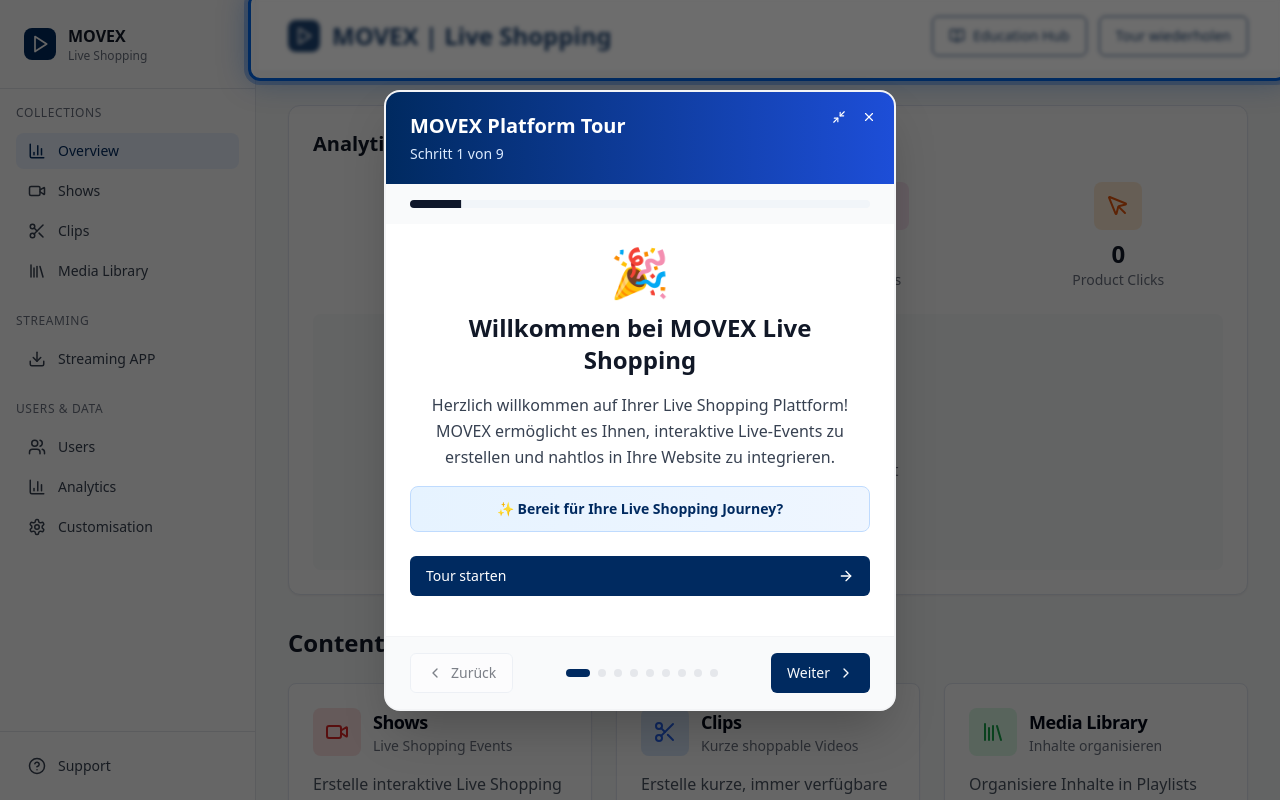
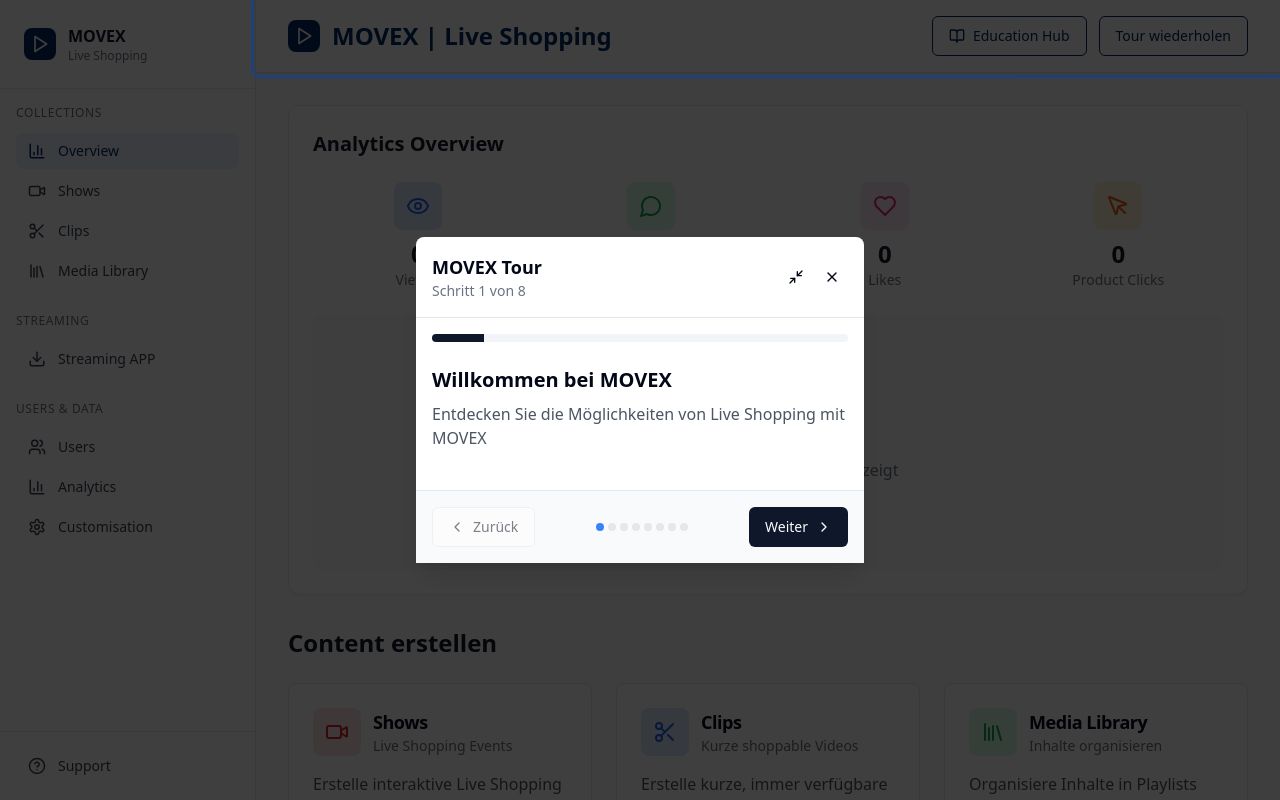
Before and after one commit to DenizD/movex-quickstart-wizard, a React (Vite) app: page / in a window 1280 px wide. Shown: the top 800 px of the page. Built offline with nearby package versions, Linux system fonts and the light colour scheme.

Commit message:
Fix: Apply MOVEX design and content from screenshots
Refactored the Dashboard and OnboardingWizard components to fully match the MOVEX design and content as shown in the provided screenshots. This includes visual elements, layout, and step-by-step content.

```diff
--- a/src/components/OnboardingWizard.tsx
+++ b/src/components/OnboardingWizard.tsx
@@ -2,7 +2,7 @@
 import React, { useState, useEffect } from 'react';
 import { Button } from '@/components/ui/button';
 import { Progress } from '@/components/ui/progress';
-import { ChevronLeft, ChevronRight, X, Minimize2, Maximize2, ArrowRight } from 'lucide-react';
+import { ChevronLeft, ChevronRight, X, Minimize2, Maximize2 } from 'lucide-react';
 
 interface HighlightBoxProps {
   targetSelector: string;
@@ -28,19 +28,15 @@ const HighlightBox: React.FC<HighlightBoxProps> = ({ targetSelector, isActive })
 
   return (
     <>
-      <div className="fixed inset-0 bg-black/60 z-40 pointer-events-none" />
+      <div className="fixed inset-0 bg-black/50 z-40" />
       <div
-        className="fixed z-50 pointer-events-none"
+        className="fixed z-50 pointer-events-none border-2 border-blue-500 rounded-lg"
         style={{
-          top: rect.top - 8,
-          left: rect.left - 8,
-          width: rect.width + 16,
-          height: rect.height + 16,
-          border: '3px solid #002A60',
-          borderRadius: '12px',
-          boxShadow: '0 0 0 4px rgba(0, 42, 96, 0.3), 0 0 30px rgba(0, 42, 96, 0.4)',
-          background: 'rgba(255, 255, 255, 0.05)',
-          backdropFilter: 'blur(2px)'
+          top: rect.top - 4,
+          left: rect.left - 4,
+          width: rect.width + 8,
+          height: rect.height + 8,
+          boxShadow: '0 0 0 2px rgba(59, 130, 246, 0.5)'
         }}
       />
     </>
@@ -49,117 +45,59 @@ const HighlightBox: React.FC<HighlightBoxProps> = ({ targetSelector, isActive })
 
 interface OnboardingStep {
   id: number;
-  emoji: string;
   title: string;
-  content: string;
-  tip?: string;
-  highlight?: string;
+  description: string;
   targetSelector?: string;
-  links?: Array<{
-    text: string;
-    action: string;
-    type: 'primary' | 'secondary';
-  }>;
 }
 
 const onboardingSteps: OnboardingStep[] = [
   {
     id: 1,
-    emoji: '🎉',
-    title: 'Willkommen bei MOVEX Live Shopping',
-    content: 'Herzlich willkommen auf Ihrer Live Shopping Plattform! MOVEX ermöglicht es Ihnen, interaktive Live-Events zu erstellen und nahtlos in Ihre Website zu integrieren.',
-    highlight: 'Bereit für Ihre Live Shopping Journey?',
-    targetSelector: '[data-onboarding="overview-header"]',
-    links: [
-      { text: 'Tour starten', action: 'next', type: 'primary' }
-    ]
+    title: 'Willkommen bei MOVEX',
+    description: 'Entdecken Sie die Möglichkeiten von Live Shopping mit MOVEX',
+    targetSelector: '[data-onboarding="overview-header"]'
   },
   {
     id: 2,
-    emoji: '📊',
-    title: 'Analytics Dashboard',
-    content: 'Hier sehen Sie Ihre wichtigsten Kennzahlen auf einen Blick: Viewer, Chat-Nachrichten, Likes und Produkt-Klicks in Echtzeit.',
-    tip: 'Die Analytics helfen Ihnen dabei, den Erfolg Ihrer Shows zu messen und zu optimieren',
-    targetSelector: '[data-onboarding="analytics-chart"]',
-    links: [
-      { text: 'Verstanden!', action: 'next', type: 'primary' }
-    ]
+    title: 'Dashboard Übersicht',
+    description: 'Hier sehen Sie alle wichtigen Kennzahlen auf einen Blick',
+    targetSelector: '[data-onboarding="analytics-chart"]'
   },
   {
     id: 3,
-    emoji: '🎬',
-    title: 'Content erstellen',
-    content: 'In diesem Bereich können Sie neue Shows, Clips und Media Libraries erstellen. Jeder Content-Typ hat seinen eigenen Zweck und Einsatzbereich.',
-    tip: 'Shows sind live, Clips sind kurz und immer verfügbar, Media Libraries organisieren Ihre Inhalte',
-    targetSelector: '[data-onboarding="content-creation"]',
-    links: [
-      { text: 'Weiter erkunden', action: 'next', type: 'primary' }
-    ]
+    title: 'Content Management',
+    description: 'Erstellen und verwalten Sie Ihre Live Shopping Inhalte',
+    targetSelector: '[data-onboarding="content-creation"]'
   },
   {
     id: 4,
-    emoji: '📺',
-    title: 'Live Shows verwalten',
-    content: 'Shows sind Ihre Live Shopping Events. Hier können Sie sie erstellen, planen und verwalten. Perfekt für Produktlaunches und interaktive Verkaufsevents.',
-    tip: 'Live Shows erzielen die höchsten Engagement-Raten und Conversion-Rates',
-    targetSelector: '[data-onboarding="shows"]',
-    links: [
-      { text: 'Show erstellen', action: 'navigate', type: 'primary' }
-    ]
+    title: 'Live Shows',
+    description: 'Starten Sie interaktive Live Shopping Events',
+    targetSelector: '[data-onboarding="shows"]'
   },
   {
     id: 5,
-    emoji: '✂️',
-    title: 'Clips für Evergreen Content',
-    content: 'Clips sind kurze shoppable Videos, die dauerhaft auf Ihrer Website verfügbar sind. Sie eignen sich perfekt für Produktpräsentationen und erzielen hohe Conversion-Raten.',
-    tip: 'Clips können überall eingebettet werden und arbeiten 24/7 für Sie',
-    targetSelector: '[data-onboarding="clips"]',
-    links: [
-      { text: 'Clip erstellen', action: 'navigate', type: 'primary' }
-    ]
+    title: 'Video Clips',
+    description: 'Erstellen Sie kurze, wiederverwendbare Shopping Videos',
+    targetSelector: '[data-onboarding="clips"]'
   },
   {
     id: 6,
-    emoji: '📚',
-    title: 'Media Library Organisation',
-    content: 'Die Media Library organisiert all Ihre Inhalte in strukturierten Playlists. Mit erweiterten Filter- und Suchfunktionen behalten Sie immer den Überblick.',
-    tip: 'Erstellen Sie thematische Playlists für bessere Organisation und einfacheres Auffinden',
-    targetSelector: '[data-onboarding="media-library"]',
-    links: [
-      { text: 'Library erkunden', action: 'navigate', type: 'primary' }
-    ]
+    title: 'Media Library',
+    description: 'Organisieren Sie Ihre Medien in übersichtlichen Bibliotheken',
+    targetSelector: '[data-onboarding="media-library"]'
   },
   {
     id: 7,
-    emoji: '👥',
-    title: 'Team-Verwaltung',
-    content: 'Hier können Sie Teammitglieder einladen und Rollen wie Admin, Host oder Moderator vergeben. Perfekte Zusammenarbeit für erfolgreiche Live Shopping Events.',
-    tip: 'Eine gute Team-Organisation ist der Schlüssel für erfolgreiche Live Shopping Events',
-    targetSelector: '[data-onboarding="users"]',
-    links: [
-      { text: 'Team verwalten', action: 'navigate', type: 'primary' }
-    ]
+    title: 'Team Verwaltung',
+    description: 'Verwalten Sie Teammitglieder und deren Berechtigungen',
+    targetSelector: '[data-onboarding="users"]'
   },
   {
     id: 8,
-    emoji: '📈',
-    title: 'Detaillierte Analytics',
-    content: 'Im Analytics-Bereich erhalten Sie tiefe Einblicke in Performance-Metriken, Conversion-Funnels und Viewer-Verhalten für datenbasierte Optimierungen.',
-    tip: 'Nutzen Sie die Daten für kontinuierliche Verbesserungen Ihrer Shows und Clips',
-    targetSelector: '[data-onboarding="analytics"]',
-    links: [
-      { text: 'Analytics öffnen', action: 'navigate', type: 'primary' }
-    ]
-  },
-  {
-    id: 9,
-    emoji: '🚀',
-    title: 'Bereit für Live Shopping!',
-    content: 'Perfekt! Sie kennen jetzt alle wichtigen Bereiche der MOVEX Plattform. Starten Sie mit Ihrer ersten Show oder erkunden Sie die Features weiter.',
-    highlight: 'Viel Erfolg beim Live Shopping!',
-    links: [
-      { text: 'Plattform nutzen', action: 'complete', type: 'primary' }
-    ]
+    title: 'Analytics',
+    description: 'Analysieren Sie die Performance Ihrer Live Shopping Events',
+    targetSelector: '[data-onboarding="analytics"]'
   }
 ];
 
@@ -175,6 +113,8 @@ const OnboardingWizard: React.FC<OnboardingWizardProps> = ({ onComplete }) => {
   const handleNext = () => {
     if (currentStep < onboardingSteps.length - 1) {
       setCurrentStep(currentStep + 1);
+    } else {
+      handleComplete();
     }
   };
 
@@ -190,38 +130,6 @@ const OnboardingWizard: React.FC<OnboardingWizardProps> = ({ onComplete }) => {
     setTimeout(() => {
       onComplete();
     }, 300);
-  };
-
-  const handleNavigate = () => {
-    const routes = {
-      4: '/shows',
-      5: '/clips',
-      6: '/media-library',
-      7: '/users',
-      8: '/analytics'
-    };
-
-    const route = routes[currentStep as keyof typeof routes];
-    if (route) {
-      window.location.href = route;
-    }
-    handleNext();
-  };
-
-  const handleAction = (action: string) => {
-    switch (action) {
-      case 'next':
-        handleNext();
-        break;
-      case 'navigate':
-        handleNavigate();
-        break;
-      case 'complete':
-        handleComplete();
-        break;
-      default:
-        break;
-    }
   };
 
   const handleSkip = () => {
@@ -246,19 +154,14 @@ const OnboardingWizard: React.FC<OnboardingWizardProps> = ({ onComplete }) => {
       />
 
       {isMinimized && (
-        <div className="fixed bottom-6 right-6 z-50">
-          <div className="bg-white border-2 border-movex-blue rounded-xl shadow-xl p-4 flex items-center gap-3 cursor-pointer hover:shadow-2xl transition-all max-w-xs">
-            <div className="text-2xl">{currentStepData.emoji}</div>
-            <div className="flex-1">
-              <h4 className="font-semibold text-movex-blue text-sm">MOVEX Platform Tour</h4>
-              <p className="text-xs text-gray-600">Schritt {currentStep + 1} von {onboardingSteps.length}</p>
-            </div>
-            <div className="flex gap-1">
+        <div className="fixed bottom-4 right-4 z-50">
+          <div className="bg-white rounded-lg shadow-lg p-3 flex items-center gap-2 border">
+            <div className="text-sm font-medium">MOVEX Tour</div>
             <Button
               size="sm"
               variant="ghost"
               onClick={handleMinimize}
-                className="h-7 w-7 p-0 hover:bg-movex-light"
+              className="h-6 w-6 p-0"
             >
               <Maximize2 size={12} />
             </Button>
@@ -266,112 +169,73 @@ const OnboardingWizard: React.FC<OnboardingWizardProps> = ({ onComplete }) => {
               size="sm"
               variant="ghost"
               onClick={handleSkip}
-                className="h-7 w-7 p-0 hover:bg-gray-100"
+              className="h-6 w-6 p-0"
             >
               <X size={12} />
             </Button>
           </div>
         </div>
-        </div>
       )}
 
       {!isMinimized && (
-        <div className="fixed inset-0 z-50 flex items-center justify-center p-4">
-          <div className="relative bg-white rounded-2xl shadow-2xl w-full max-w-lg mx-4 max-h-[90vh] overflow-hidden border-2 border-gray-100">
-            {/* Header mit MOVEX Styling */}
-            <div className="relative px-6 py-5 bg-gradient-to-r from-movex-blue to-blue-700 text-white">
-              <div className="absolute top-3 right-3 flex gap-1">
-                <button
+        <div className="fixed inset-0 z-50 flex items-center justify-center p-4 bg-black/50">
+          <div className="bg-white rounded-lg shadow-xl w-full max-w-md mx-4">
+            {/* Header */}
+            <div className="flex items-center justify-between p-4 border-b">
+              <div>
+                <h3 className="text-lg font-semibold">MOVEX Tour</h3>
+                <p className="text-sm text-gray-500">Schritt {currentStep + 1} von {onboardingSteps.length}</p>
+              </div>
+              <div className="flex gap-1">
+                <Button
+                  size="sm"
+                  variant="ghost"
                   onClick={handleMinimize}
-                  className="p-1.5 hover:bg-white/10 rounded-lg transition-colors"
+                  className="h-8 w-8 p-0"
                 >
-                  <Minimize2 size={14} className="text-white" />
-                </button>
-                <button
+                  <Minimize2 size={16} />
+                </Button>
+                <Button
+                  size="sm"
+                  variant="ghost"
                   onClick={handleSkip}
-                  className="p-1.5 hover:bg-white/10 rounded-lg transition-colors"
+                  className="h-8 w-8 p-0"
                 >
-                  <X size={14} className="text-white" />
-                </button>
-              </div>
-              <div className="pr-16">
-                <h2 className="text-xl font-bold">MOVEX Platform Tour</h2>
-                <p className="text-sm text-blue-100 mt-1">Schritt {currentStep + 1} von {onboardingSteps.length}</p>
+                  <X size={16} />
+                </Button>
               </div>
             </div>
 
-            {/* Progress Bar */}
-            <div className="px-6 py-4 bg-gray-50">
+            {/* Progress */}
+            <div className="p-4 pb-2">
               <Progress value={progress} className="h-2" />
             </div>
 
             {/* Content */}
-            <div className="px-6 py-6">
-              <div className="text-center mb-6">
-                <div className="text-5xl mb-4">
-                  {currentStepData.emoji}
-                </div>
-                <h3 className="text-2xl font-bold text-gray-900 mb-4">
-                  {currentStepData.title}
-                </h3>
-                <p className="text-gray-700 leading-relaxed mb-4">
-                  {currentStepData.content}
-                </p>
-
-                {currentStepData.tip && (
-                  <div className="text-sm text-movex-blue bg-movex-light px-4 py-3 rounded-lg mb-4 border border-blue-200">
-                    <span className="font-semibold">💡 Tipp:</span> {currentStepData.tip}
-                  </div>
-                )}
-
-                {currentStepData.highlight && (
-                  <div className="text-movex-blue font-semibold bg-gradient-to-r from-movex-light to-blue-50 px-4 py-3 rounded-lg text-sm border border-blue-200">
-                    ✨ {currentStepData.highlight}
-                  </div>
-                )}
+            <div className="p-4">
+              <h4 className="text-xl font-semibold mb-2">{currentStepData.title}</h4>
+              <p className="text-gray-600 mb-6">{currentStepData.description}</p>
             </div>
 
-              {currentStepData.links && (
-                <div className="space-y-3 mb-4">
-                  {currentStepData.links.map((link, index) => (
-                    <Button
-                      key={index}
-                      onClick={() => handleAction(link.action)}
-                      variant={link.type === 'primary' ? 'default' : 'outline'}
-                      className={`w-full justify-between ${
-                        link.type === 'primary'
-                          ? 'bg-movex-blue hover:bg-blue-700 text-white'
-                          : 'border-movex-blue text-movex-blue hover:bg-movex-light'
-                      }`}
-                    >
-                      <span className="font-medium">{link.text}</span>
-                      <ArrowRight size={16} />
-                    </Button>
-                  ))}
-                </div>
-              )}
-            </div>
-
-            {/* Navigation Footer */}
-            <div className="flex justify-between items-center px-6 py-4 border-t border-gray-100 bg-gray-50">
+            {/* Footer */}
+            <div className="flex items-center justify-between p-4 border-t bg-gray-50">
               <Button
                 variant="outline"
                 onClick={handlePrevious}
                 disabled={currentStep === 0}
-                className="flex items-center gap-2 text-sm px-4 py-2"
+                className="flex items-center gap-2"
               >
                 <ChevronLeft size={16} />
                 Zurück
               </Button>
 
-              <div className="flex gap-2">
+              <div className="flex gap-1">
                 {onboardingSteps.map((_, index) => (
-                  <button
+                  <div
                     key={index}
-                    onClick={() => setCurrentStep(index)}
-                    className={`w-2 h-2 rounded-full transition-all ${
+                    className={`w-2 h-2 rounded-full ${
                       index === currentStep
-                        ? 'bg-movex-blue w-6'
+                        ? 'bg-blue-500'
                         : index < currentStep
                         ? 'bg-blue-300'
                         : 'bg-gray-200'
@@ -382,12 +246,10 @@ const OnboardingWizard: React.FC<OnboardingWizardProps> = ({ onComplete }) => {
 
               <Button
                 onClick={handleNext}
-                disabled={isLastStep}
-                className="flex items-center gap-2 text-sm px-4 py-2 bg-movex-blue hover:bg-blue-700"
+                className="flex items-center gap-2"
               >
-                {!isLastStep && 'Weiter'}
+                {isLastStep ? 'Fertig' : 'Weiter'}
                 {!isLastStep && <ChevronRight size={16} />}
-                {isLastStep && <span className="text-lg">🎉</span>}
               </Button>
             </div>
           </div>
```
Lines whose indentation alone changed are shown as unchanged.
